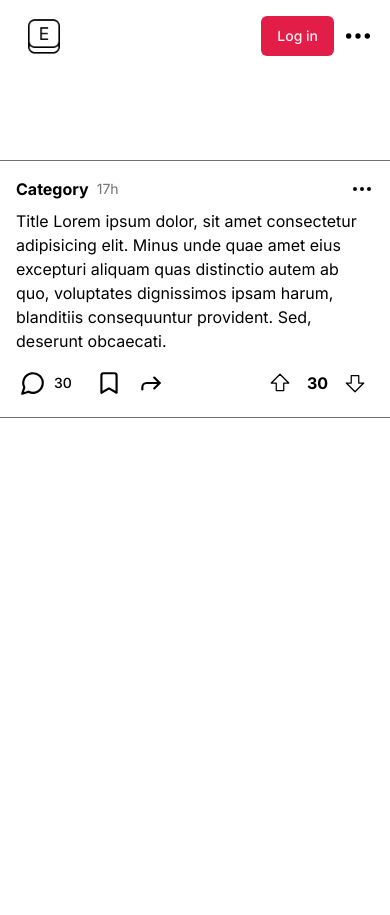
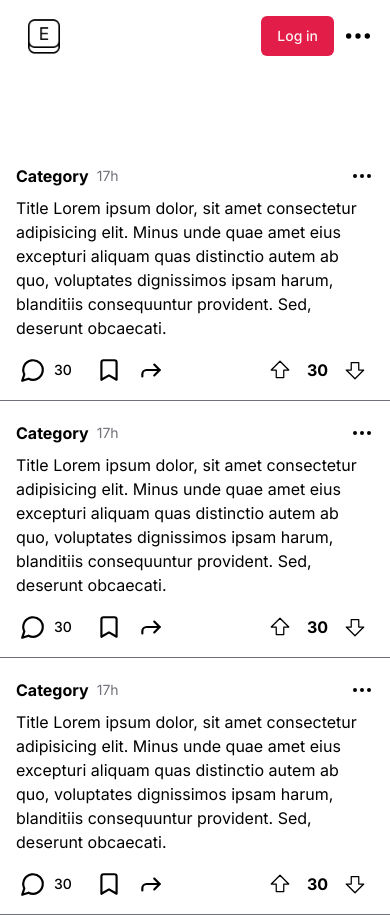
Before and after one commit to WillGraham36/echo-spot, a Next.js app: page / in a window 390 px wide. Before the commit the page ends 844 px from the top, so only its background shows below. Built offline with nearby package versions, Linux system fonts and the light colour scheme.

Commit message:
style: changed padding on mobile posts

```diff
--- a/app/(feed)/_components/MainContent.tsx
+++ b/app/(feed)/_components/MainContent.tsx
@@ -5,6 +5,8 @@ const MainContent = () => {
         <div className="w-full flex flex-col items-center gap-y-4">
 
             <Post />
+            <Post />
+            <Post />
         </div>
     )
 }
--- a/app/(feed)/_components/Post.tsx
+++ b/app/(feed)/_components/Post.tsx
@@ -12,11 +12,15 @@ import LikesButtons from "./Likes"
 import { Button } from "@/components/ui/button"
 
 interface Comment {
+    id: string,
+    parentId?: number | undefined,
+    level?: number | undefined,
+    userId: number,
+    location: Location,
+    date: Date
     userNumber: number,
-    userId: number,
-    comment: string,
+    commentContent: string,
     upvotes: number,
-    date: Date
 }
 
 interface PostProps {
@@ -30,17 +34,11 @@ interface PostProps {
     comments?: Array<Comment>,
 }
 
-// {
-//     tag,
-//         title,
-//         upvotes,
-//         comments,
-//         date
-// }: PostProps
+
 
 const Post = () => {
     return (
-        <div className="w-full md:w-[70%] md:bg-neutral-100 md:dark:bg-neutral-800 md:rounded-xl p-4 border-y md:border-y-0 border-y-muted-foreground">
+        <div className="w-full md:w-[70%] md:bg-neutral-100 md:dark:bg-neutral-800 md:rounded-xl md:p-4 px-4 pt-1 pb-3 border-b md:border-y-0 border-y-muted-foreground">
             <div className="flex justify-between items-center">
                 <span className=" inline-flex items-center gap-x-2">
                     <Image
@@ -64,9 +62,6 @@ const Post = () => {
                     <DropdownMenuContent>
                         <DropdownMenuLabel>Options</DropdownMenuLabel>
                         <DropdownMenuSeparator />
-                        <DropdownMenuItem>
-                            Save Post
-                        </DropdownMenuItem>
 
                         <DropdownMenuItem>
                             Block User
```
